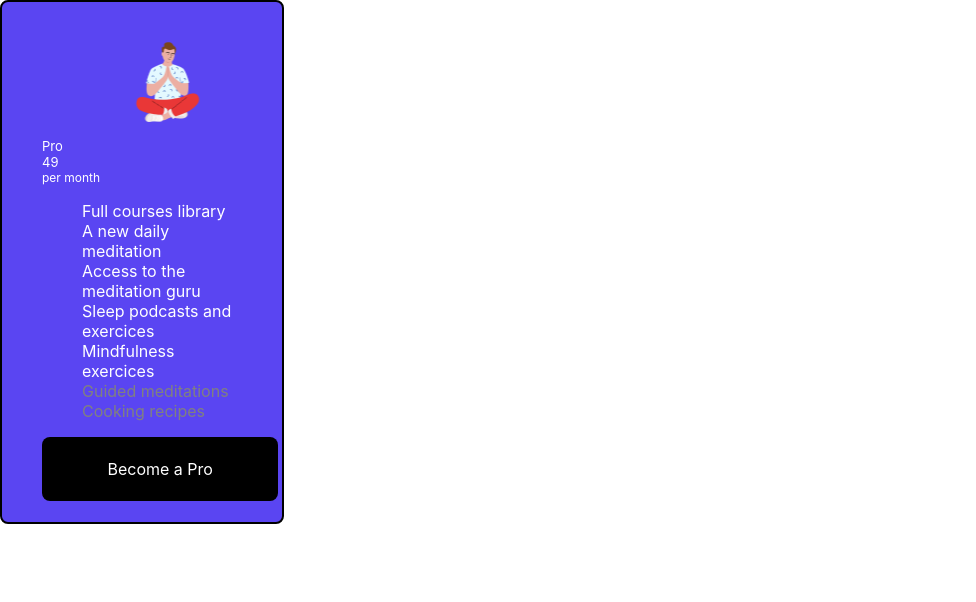
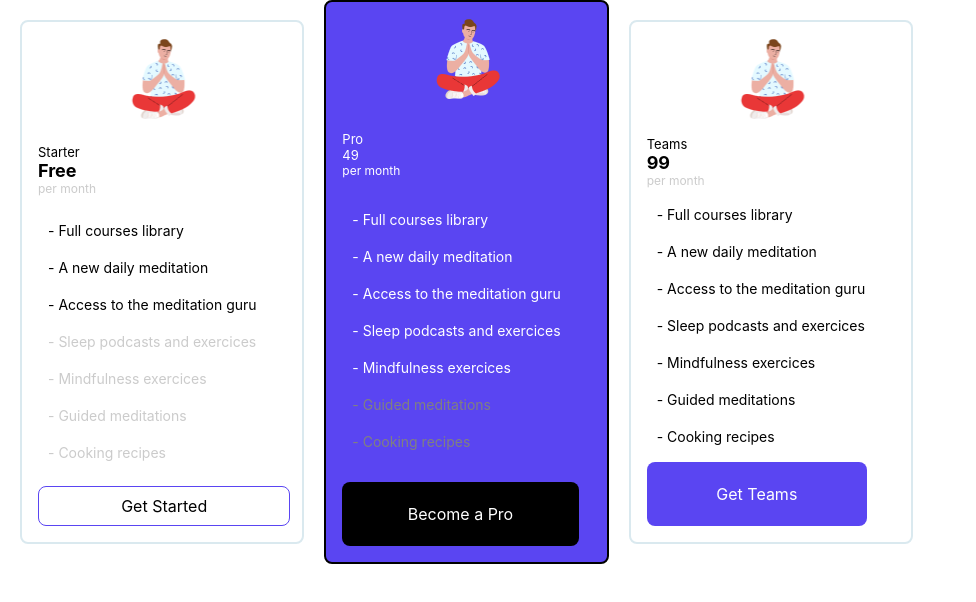
Before and after one commit to MrMhirs/fronthack, a React (Create React App) app: page / in a window 1280 px wide. Shown: the top 602 px of the page, without its empty margins (0-976 px from the left). Built offline with nearby package versions, Linux system fonts and the light colour scheme.

Commit message:
css text greyed out finished

```diff
--- a/src/App.css
+++ b/src/App.css
@@ -1,5 +1,7 @@
 .App {
   text-align: center;
+  display: flex;
+
 }
 
 .App-logo {
--- a/src/App.js
+++ b/src/App.js
@@ -6,7 +6,9 @@ import Block from "./components/block/block";
 function App() {
   return (
     <div className="App">
+      <Block type="Starter" style="white" />
       <Block type="Pro" style="blue" />
+      <Block type="Teams" style="white" />
     </div>
   );
 }
--- a/src/components/block/block.css
+++ b/src/components/block/block.css
@@ -5,7 +5,7 @@
 
   margin: 20px;
   display: flex;
-  justify-content: center;
+  justify-content: space-between;
   flex-direction: column;
   align-items: flex-start;
   padding: 16px;
@@ -24,9 +24,9 @@
 
   /* Inside auto layout */
 
-  flex: none;
+  flex: 0;
   order: 0;
-  flex-grow: 1;
+  flex-grow: 0;
 }
 
 .blue {
@@ -35,13 +35,14 @@
   /* Auto layout */
 
   display: flex;
+  justify-content: space-between;
   flex-direction: column;
   align-items: flex-start;
-  padding: 40px;
+  padding: 16px;
   gap: 16px;
 
   width: 284.33px;
-  height: 524px;
+  height: 564px;
 
   /* UI/Action */
 
@@ -54,8 +55,8 @@
   /* Inside auto layout */
 
   flex: none;
-  order: 1;
-  flex-grow: 1;
+  order: 0;
+  flex-grow: 0;
 }
 
 .blockAlign {
@@ -83,13 +84,18 @@
   font-size: small;
 }
 
-.textGrey {
+.textGreyblue {
   color: white;
+  font-size: 12px;
+}
+.textGreywhite {
+  color: rgba(164, 164, 164, 0.575);
   font-size: 12px;
 }
 
 img {
   width: 252.33px;
+  margin-top: 1px;
   height: 80px;
 
   /* Inside auto layout */
@@ -102,17 +108,27 @@ img {
 
 .list {
   text-align: left;
-  margin-left: 40px;
+  margin-left: 10px;
+  display: grid;
+  row-gap: 20px;
 }
 
 .noValidTextBlue {
   color: grey;
+  font-size: 14px;
 }
 
 .validTextBlue {
   color: black;
+  font-size: 14px;
 }
 
 .whiteTextInBlue {
   color: white;
+  font-size: 14px;
 }
+
+.noValidTextWhite {
+  color: rgba(164, 164, 164, 0.575);
+  font-size: 14px;
+}
--- a/src/components/block/block.jsx
+++ b/src/components/block/block.jsx
@@ -20,7 +20,7 @@ const dataBlock = {
   ],
 
   Starter: {
-    img: "image2",
+    img: "image4",
     price: "Free",
     checks: 3,
     typeButton: "white",
@@ -47,26 +47,25 @@ const Block = ({ type = "Pro", style = "blue" }) => {
 
   return (
     <div className={style}>
-
       <img src={image4} alt="img" />
       <div className="blockAlign">
         <div className={`textSecundary${style}`}>{type}</div>
         <div className={`textPrimary${style}`}>{blockStyle.price}</div>
-        <div className="textGrey">per month</div>
+        <div className={`textGrey${style}`}>per month</div>
       </div>
       <div className="list">
-        {dataBlock.list.map((x, index) => {
+        {dataBlock.list.map((text, index) => {
           if (style === "blue") {
             console.log(index);
             if (blockStyle.checks <= index) {
-              return <div className={"noValidTextBlue"}>{x}</div>;
+              return <div className={"noValidTextBlue"}>- {text}</div>;
             }
-            return <div className="whiteTextInBlue">{x}</div>;
+            return <div className="whiteTextInBlue">- {text}</div>;
           }
           if (blockStyle.checks > index) {
-            return <div className={"validTextBlue"}>{x}</div>;
+            return <div className={"validTextBlue"}>- {text}</div>;
           }
-          return <div className={"noValidTextBlue"}>{x}</div>;
+          return <div className={"noValidTextWhite"}>- {text}</div>;
         })}
       </div>
       <Button type={blockStyle.typeButton} />
```
